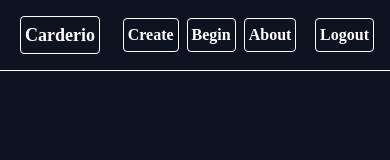
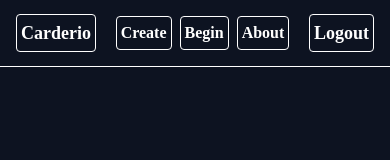
Before and after one commit to chartouis/Carderio-Web, a React (Vite) app: page /create in a window 390 px wide. Shown: the top 160 px of the page. Built offline with nearby package versions, Linux system fonts and the light colour scheme; a web font is replaced by a local one.

Commit message:
minor recoloring

```diff
--- a/src/components/AppNavBar.tsx
+++ b/src/components/AppNavBar.tsx
@@ -13,7 +13,7 @@ export default function AppNavbar() {
     <div className="absolute top-0 left-0 w-full mnavbar border-b border-white">
       <nav className="flex flex-nowrap items-center justify-evenly px-4 py-3">
         <div className="flex items-center gap-5">
-          <Link className="border border-white p-1 m-1 rounded text-white hover:bg-white hover:text-gray-800" to="/">
+          <Link className="border border-white p-1 m-0 rounded text-white hover:bg-white hover:text-gray-800" to="/">
             <div className="">
               <h4 className="m-0 text-lg">Carderio</h4>
             </div>
@@ -45,7 +45,7 @@ export default function AppNavbar() {
           onClick={handleLogout}
         >
           <button className="">
-            <h4 className="m-0 text-base md:text-lg">Logout</h4>
+            <h4 className="m-0 text-lg md:text-lg">Logout</h4>
           </button>
         </div>
       </nav>
--- a/src/components/Droppable.tsx
+++ b/src/components/Droppable.tsx
@@ -13,7 +13,7 @@ export function DroppableArea({ id, text, children }: DroppableAreaProps) {
 
   // Change style when a draggable is over this droppable area.
   const style = {
-    border: isOver ? "2px dashed #0dcaf0" : "",
+    border: isOver ? "2px dashed white" : "",
     padding: "20px",
     backgroundColor: "#0D1321",
     minWidth: "400px",
@@ -23,7 +23,7 @@ export function DroppableArea({ id, text, children }: DroppableAreaProps) {
   return (
     <div ref={setNodeRef} style={style}>
       {children || isOver ? (
-        <div className='text-center text-cyan-400'>
+        <div className='text-center text-white'>
           <span>{text}</span>
         </div>
       ) : (
```
